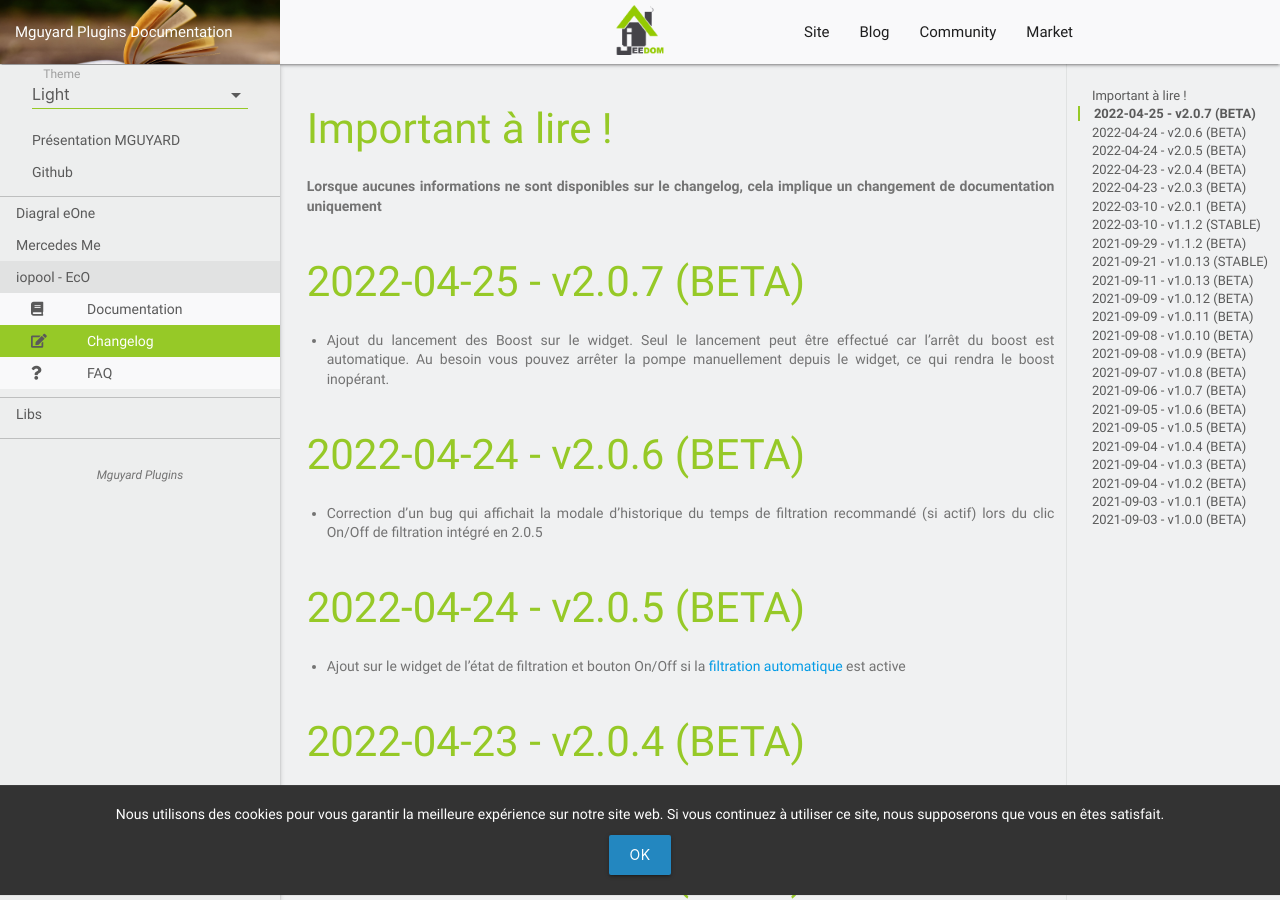
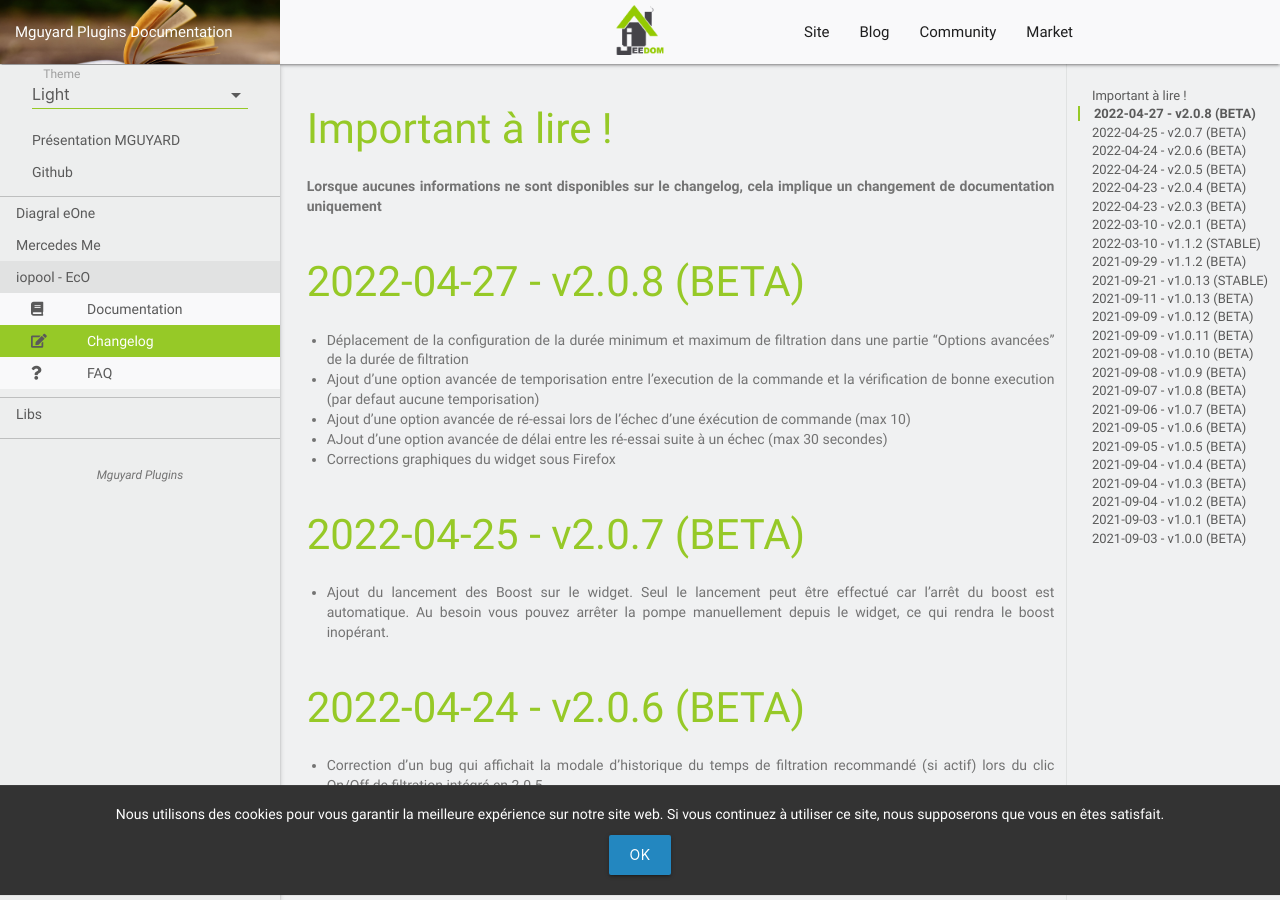
Before and after one commit to mguyard/Jeedom-Documentations, a Jekyll site: the page built from fr_FR/iopool_EcO/changelog.md, in a window 1280 px wide and 900 px high. Built offline with Jekyll 4.4.1, drawn with Linux system fonts in a browser that asks for light colours; our own code applies the rules of GitHub Pages for plain Markdown files.

Commit message:
iopool - version 2.0.8

```diff
--- a/fr_FR/iopool_EcO/changelog.md
+++ b/fr_FR/iopool_EcO/changelog.md
@@ -1,6 +1,14 @@
 # Important à lire !
 
 __Lorsque aucunes informations ne sont disponibles sur le changelog, cela implique un changement de documentation uniquement__
+
+# 2022-04-27 - v2.0.8 (BETA)
+
+- Déplacement de la configuration de la durée minimum et maximum de filtration dans une partie "Options avancées" de la durée de filtration
+- Ajout d'une option avancée de temporisation entre l'execution de la commande et la vérification de bonne execution (par defaut aucune temporisation)
+- Ajout d'une option avancée de ré-essai lors de l'échec d'une éxécution de commande (max 10)
+- AJout d'une option avancée de délai entre les ré-essai suite à un échec (max 30 secondes)
+- Corrections graphiques du widget sous Firefox
 
 # 2022-04-25 - v2.0.7 (BETA)
 
```
Also changed, not shown: fr_FR/iopool_EcO/documentation.md (+3 -1 lines), fr_FR/iopool_EcO/images/filtration.png.
